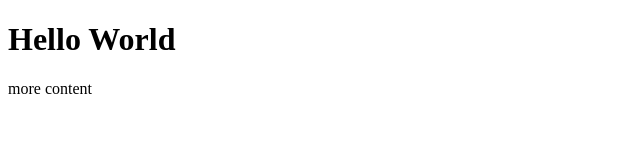
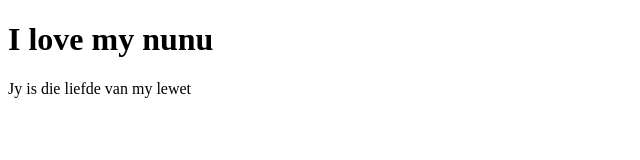
Before and after one commit to Charnaertz/Charnaertz.github.io, a plain HTML site: page index.html in a window 1280 px wide. Shown: the whole page, without its empty margins (0-640 px from the left). Drawn offline with Linux system fonts and the light colour scheme.

Commit message:
Update index.html

```diff
--- a/index.html
+++ b/index.html
@@ -6,7 +6,7 @@
     <title>Document</title>
 </head>
 <body>
-    <h1>Hello World</h1>
-    <p>more content</p>
+    <h1>I love my nunu</h1>
+    <p>Jy is die liefde van my lewet</p>
 </body>
 </html>
```
